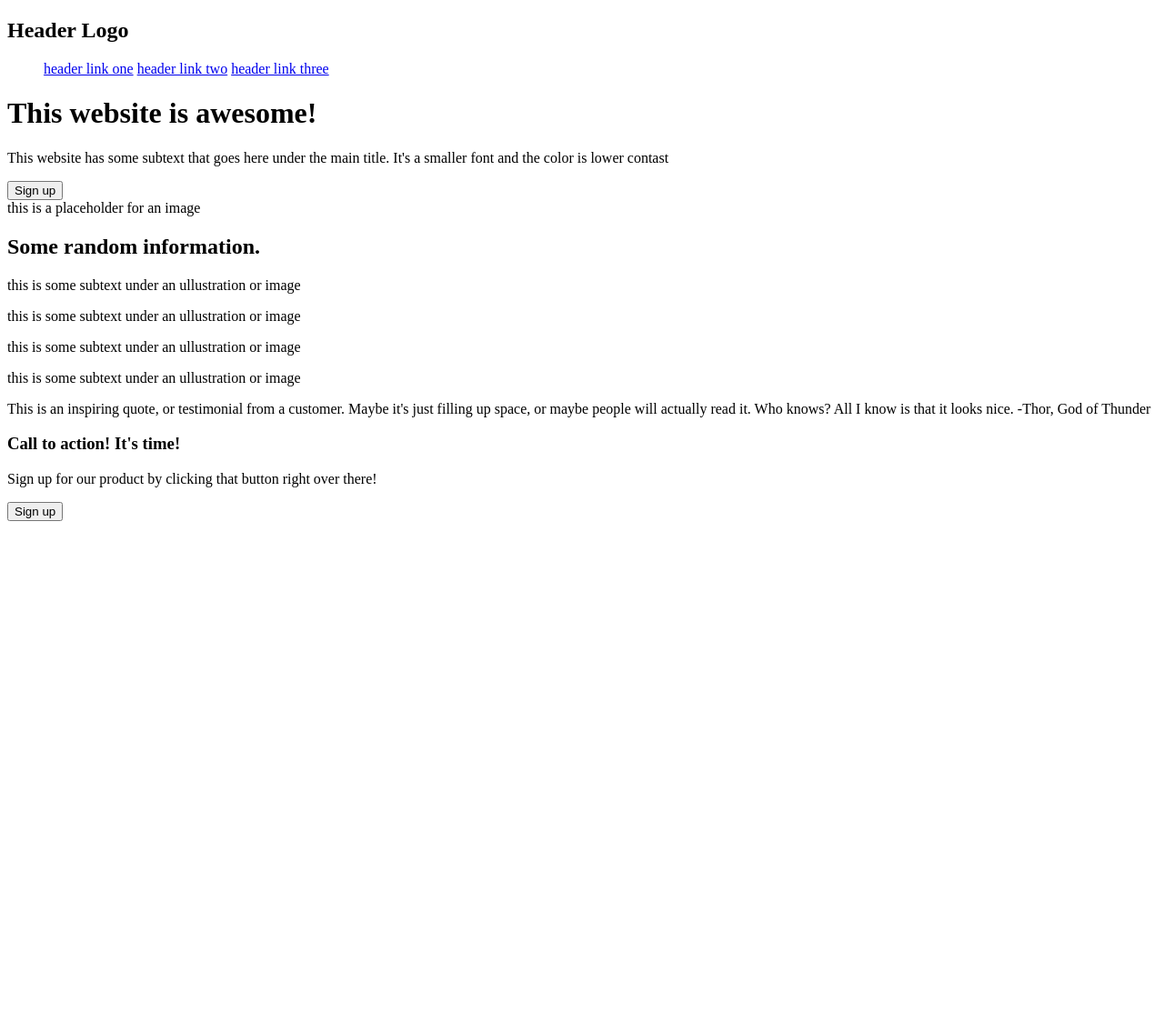
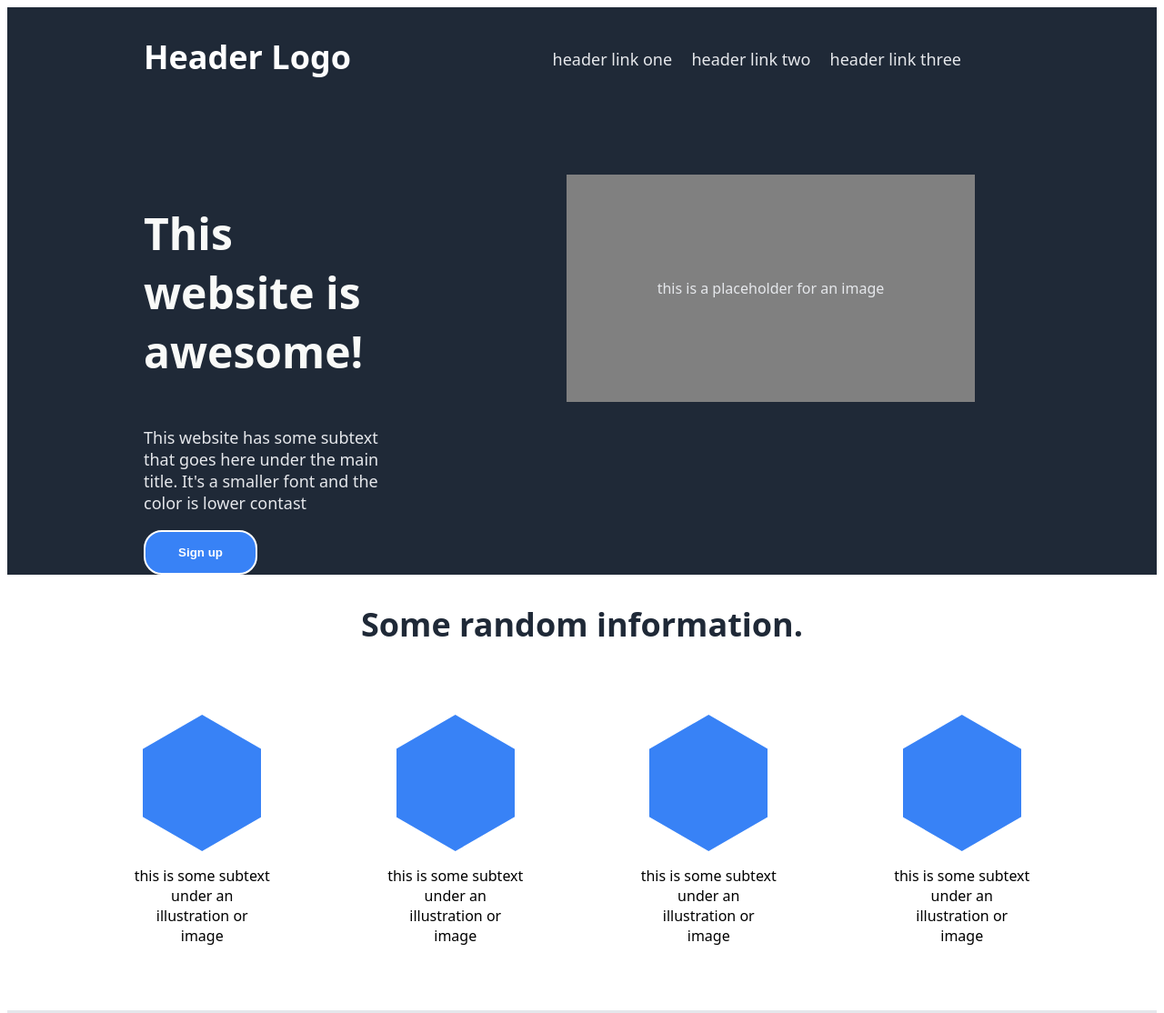
Before and after one commit to jackwilson98/Landing-page, a plain HTML site: page Landing-page/index.html in a window 1280 px wide. Shown: the top 1114 px of the page at 91% size. Before the commit the page ends 800 px from the top, so only its background shows below. Drawn offline with Linux system fonts and the light colour scheme.

Commit message:
added final CSS

```diff
--- a/Landing-page/index.html
+++ b/Landing-page/index.html
@@ -25,52 +25,57 @@
                 <p>This website has some subtext that goes here under the main title. It's a smaller font and the color is lower contast</p>
                 <button>Sign up</button>
             </div>
-            <span>this is a placeholder for an image</span>
+            <span class="grey-placeholder">this is a placeholder for an image</span>
         </div>
 
         <!-- second section-->
          <div class="second-section">
             <h2>Some random information.</h2>
-
+        <div class="box-container">
             <div class="box-1">
-                <span></span>
-                <p>this is some subtext under an ullustration or image</p>
+                <div class="blue-box"></div>
+                <p>this is some subtext under an illustration or image</p>
             </div>
 
             <div class="box-2">
-                <span></span>
-                <p>this is some subtext under an ullustration or image</p>
+                <div class="blue-box"></div>
+                <p>this is some subtext under an illustration or image</p>
             </div>
 
             <div class="box-4">
-                <span></span>
-                <p>this is some subtext under an ullustration or image</p>
+                <div class="blue-box"></div>
+                <p>this is some subtext under an illustration or image</p>
             </div>
 
             <div class="box-4">
-                <span></span>
-                <p>this is some subtext under an ullustration or image</p>
+                <div class="blue-box"></div>
+                <p>this is some subtext under an illustration or image</p>
             </div>
          </div>
+        </div>
 
 
          <!-- Quote Section -->
           <div class="quote">
             <p>This is an inspiring quote, or testimonial from a customer. Maybe it's just filling up space,
                 or maybe people will actually read it. Who knows? All I know is that it looks nice.
+            </p>
             <span>-Thor, God of Thunder</span>
-            </p>
+
           </div>
 
         <!-- CTA and Sign up-->
 
         <div class="sign-up">
             <div class="CTA">
+        <div class="CTA-text">
             <h3>Call to action! It's time!</h3>
             <p>Sign up for our product by clicking that button right over there!</p>
-            </div>
+        </div>
+            <button href="#">Sign up</button>
+        </div>
 
-            <button>Sign up</button>
+
         </div>
 
     </body>
--- a/Landing-page/style.css
+++ b/Landing-page/style.css
@@ -0,0 +1,187 @@
+html {
+    font-family: system-ui, -apple-system, BlinkMacSystemFont, 'Segoe UI', Roboto, Oxygen, Ubuntu, Cantarell, 'Open Sans', 'Helvetica Neue', sans-serif;
+    height: 100%;
+    width: 100%;
+}
+
+
+#header {
+    padding-left: 150px;
+    background-color: #1F2937;
+    color: white;
+    font-size: 24px;
+    display: flex;
+    flex-direction: row;
+    align-items: center;
+    padding-bottom: 75px;
+}
+
+nav {
+    padding-right: 50px;
+    margin-left: auto;
+    color: #E5e7EB;
+    margin-right: 150px;
+}
+
+a {
+    text-decoration: none;
+    color: #E5e7EB;
+    font-size: 18px;
+    padding-right: 15px;
+}
+
+/*first section*/
+
+.first-section {
+    display: flex;
+    background-color: #1F2937;
+    flex-direction: row;
+    min-height: 400px;
+}
+
+h1 {
+    font-size: 48px;
+    font-weight: 700;
+    color: #F9FAF8;
+}
+
+.text {
+    font-size: 18px;
+    display: flex;
+    color: #E5E7EB;
+    flex-direction: column;
+    flex-wrap: wrap;
+    width: 35%;
+    margin-left: 150px;
+}
+
+.grey-placeholder{
+    background-color: grey;
+    height: 250px;
+    width: 750px;
+    margin-right: 200px;
+    color: #E5E7EB;
+    margin-left: 200px;
+    display: flex;
+    align-items: center;
+    justify-content: center;
+}
+
+button {
+    background-color: #3882F6;
+    border: 2px solid white;
+    color: white;
+    padding: 15px;
+    border-radius: 20px;
+    width: 125px;
+    cursor: pointer;
+    transition-duration: 0.4s;
+    font-weight: bold;
+}
+
+button:hover {
+    background-color: white;
+    color: #3882F6;
+    border: 2px solid #3882F6;
+}
+
+/*second section*/
+
+.second-section {
+    display: flex;
+    flex-direction: column;
+    padding-top: 30px;
+}
+
+.second-section h2 {
+ font-size: 36px;
+ color: #1F2937;
+ font-weight: 900;
+ margin: 0 auto;
+}
+
+.box-container{
+    height: 250px;
+    display: flex;
+    flex-direction: row;
+    justify-content: space-around;
+    padding: 75px;
+}
+
+.blue-box{
+    height: 150px; /* adjust to control the size  */
+    aspect-ratio: cos(30deg);
+    clip-path: polygon(-50% 50%,50% 100%,150% 50%,50% 0);
+    background: #3882F6;
+    margin: 0 auto;
+}
+
+.box-container p {
+    text-align: center;
+    font-size: 16px;
+    max-width: 150px;
+}
+
+
+/* Quote Section */
+
+.quote {
+    height: 350px;
+    background-color: #E5E7EB;
+    display: flex;
+    flex-direction: column;
+    align-items: center;
+    justify-content: center;
+}
+
+.quote p {
+   font-size: 36px;
+   font-weight: lighter;
+   font-style: italic;
+   color: #1F2937;
+   width: 700px;
+}
+
+.quote span {
+    font-weight: bold;
+    font-size: 32px;
+}
+
+/*CTA*/
+
+.sign-up {
+    display: flex;
+    height: 250px;
+    justify-content: center;
+    align-items: center;
+}
+
+.CTA {
+    background-color: #3882F6;
+    border-radius: 25px;
+    width: 60%;
+    display: flex;
+    flex-direction: row;
+    align-items: center;
+    justify-content: space-between;
+}
+
+.CTA-text {
+    display: flex;
+    font-size: 16px;
+    color: white;
+    flex-direction: column;
+    padding: 20px;
+    margin-left: 200px;
+}
+
+.CTA-text h3 {
+    font-size: 26px;
+    margin-bottom: 0;
+}
+
+.CTA button {
+    margin-right: 200px;
+    height: 80px;
+    width: 150px;
+}
```
